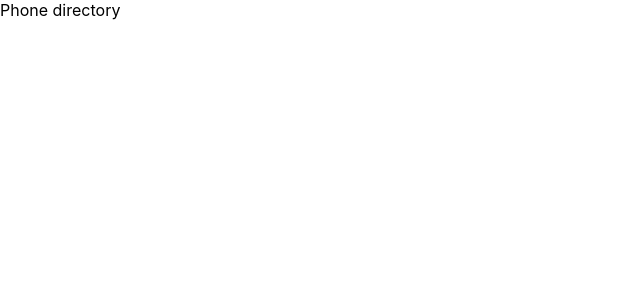
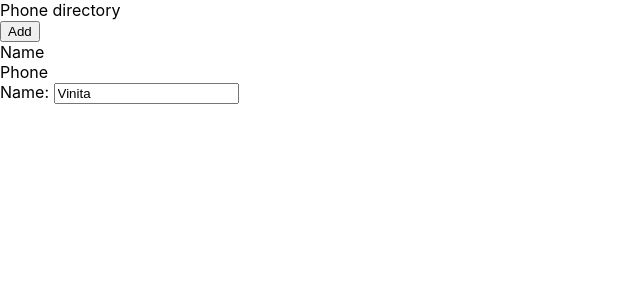
Before and after one commit to vinitagurani/phone-directory, a React (Create React App) app: page / in a window 1280 px wide. Shown: the top 300 px of the page, without its empty margins (0-640 px from the left). Built offline with nearby package versions, Linux system fonts and the light colour scheme.

Commit message:
Created skeleton of home page.

```diff
--- a/src/App.js
+++ b/src/App.js
@@ -1,9 +1,18 @@
 
 function App() {
   return (
-    // <div className="App">
-    <div>
-      Phone directory
+    <div> {/*one parent element*/}
+      <div className="header">
+        {/* difference in classname */}
+        Phone directory
+      </div>
+      <button> Add </button>
+      <div>
+        <span>Name</span> <br /> {/*difference forward slash*/}
+        <span>Phone</span>
+      </div>
+      <label htmlFor = "name" >Name: </label>
+      <input id ="name" type="text" placeholder="Type here" defaultValue= "Vinita"></input>
     </div>
   );
 }
```
